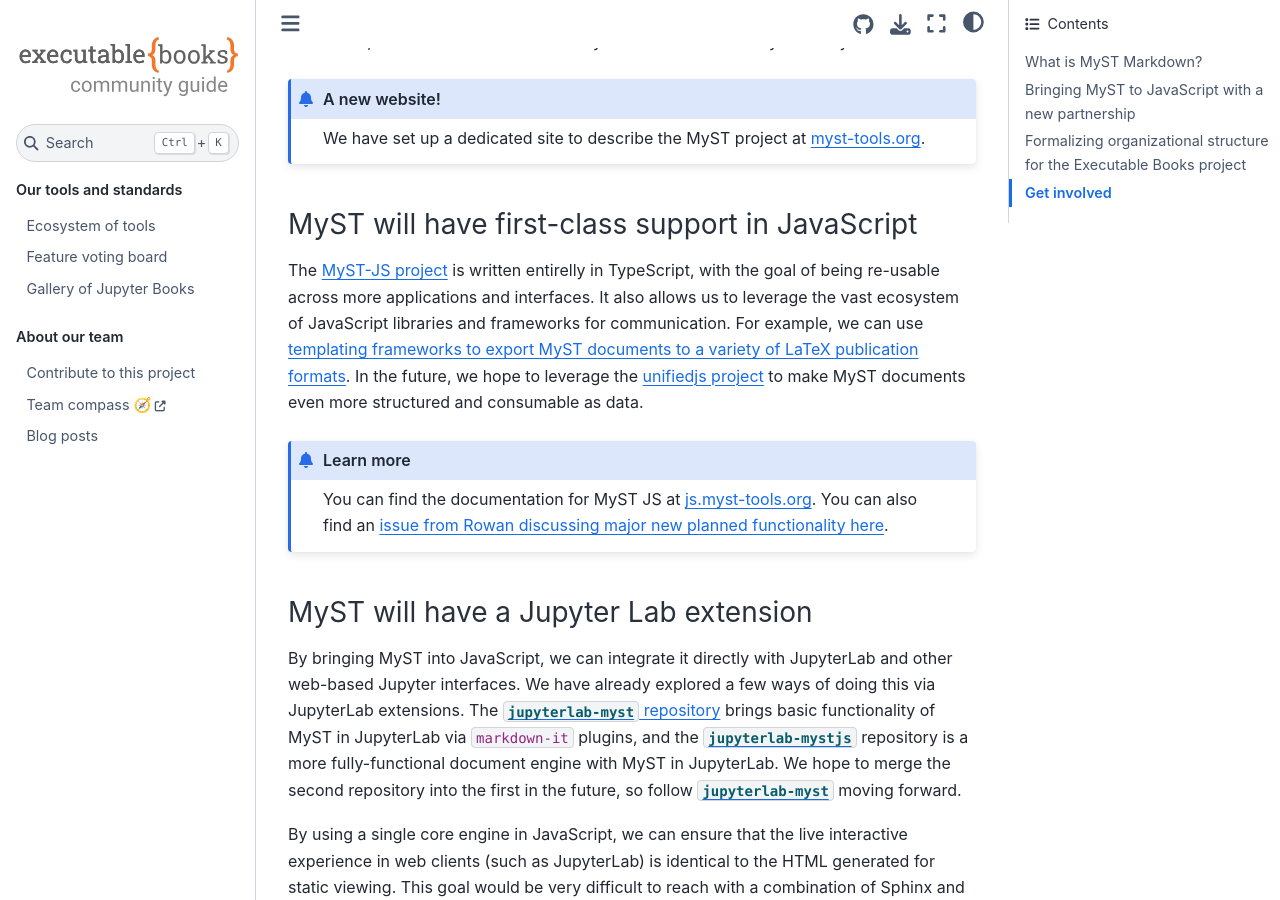
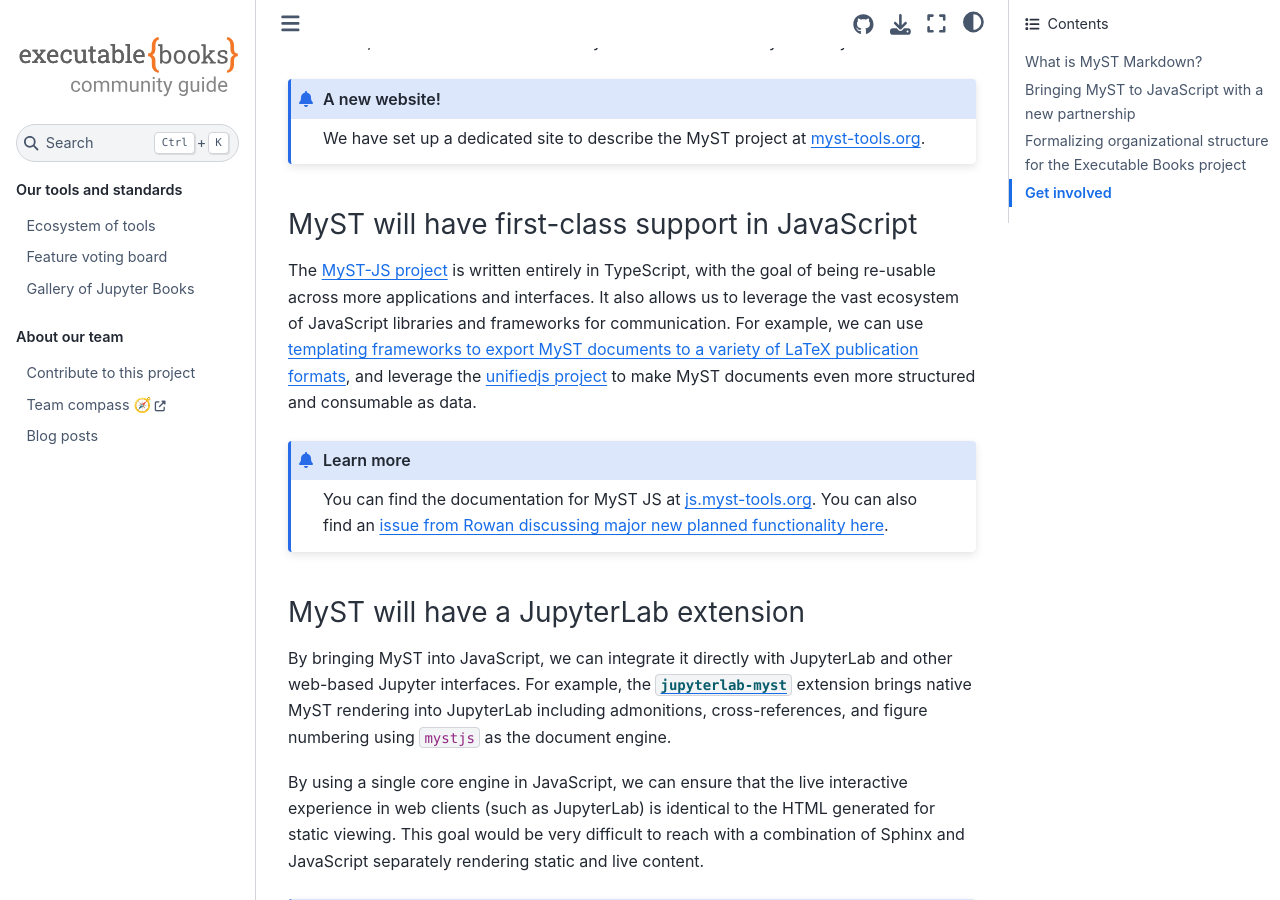
Before and after one commit to executablebooks/meta, a Sphinx documentation site: the page built from docs/blog/2023/announce-mystjs.md, in a window 1280 px wide and 900 px high, scrolled down 2431 px. Built offline with Sphinx 7.4.7 and the Sphinx Book theme 1.1.4, drawn with Linux system fonts in a browser that asks for light colours.

Commit message:
Apply suggestions from code review
Co-authored-by: Greg Caporaso <gregcaporaso@gmail.com>
Co-authored-by: Rowan Cockett <rowanc1@gmail.com>
Co-authored-by: Angus Hollands <goosey15@gmail.com>

```diff
--- a/docs/blog/2023/announce-mystjs.md
+++ b/docs/blog/2023/announce-mystjs.md
@@ -76,21 +76,18 @@
 
 ### MyST will have first-class support in JavaScript
 
-The [MyST-JS project](https://github.com/executablebooks/mystjs) is written entirelly in TypeScript, with the goal of being re-usable across more applications and interfaces.
+The [MyST-JS project](https://github.com/executablebooks/mystjs) is written entirely in TypeScript, with the goal of being re-usable across more applications and interfaces.
 It also allows us to leverage the vast ecosystem of JavaScript libraries and frameworks for communication.
-For example, we can use [templating frameworks to export MyST documents to a variety of LaTeX publication formats](https://github.com/myst-templates).
-In the future, we hope to leverage the [unifiedjs project](https://unifiedjs.com/) to make MyST documents even more structured and consumable as data.
+For example, we can use [templating frameworks to export MyST documents to a variety of LaTeX publication formats](https://github.com/myst-templates), and leverage the [unifiedjs project](https://unifiedjs.com/) to make MyST documents even more structured and consumable as data.
 
 :::{admonition} Learn more
 You can find the documentation for MyST JS at [js.myst-tools.org](https://myst-tools.org/docs/mystjs). You can also find an [issue from Rowan discussing major new planned functionality here](https://github.com/executablebooks/meta/issues/838).
 :::
 
-### MyST will have a Jupyter Lab extension
+### MyST will have a JupyterLab extension
 
 By bringing MyST into JavaScript, we can integrate it directly with JupyterLab and other web-based Jupyter interfaces.
-We have already explored a few ways of doing this via JupyterLab extensions.
-The [`jupyterlab-myst` repository](https://github.com/executablebooks/jupyterlab-myst) brings basic functionality of MyST in JupyterLab via `markdown-it` plugins, and the [`jupyterlab-mystjs`](https://github.com/executablebooks/jupyterlab-mystjs) repository is a more fully-functional document engine with MyST in JupyterLab.
-We hope to merge the second repository into the first in the future, so follow [`jupyterlab-myst`](https://github.com/executablebooks/jupyterlab-myst) moving forward.
+For example, the [`jupyterlab-myst`](https://github.com/executablebooks/jupyterlab-myst) extension brings native MyST rendering into JupyterLab including admonitions, cross-references, and figure numbering using `mystjs` as the document engine.
 
 By using a single core engine in JavaScript, we can ensure that the live interactive experience in web clients (such as JupyterLab) is identical to the HTML generated for static viewing.
 This goal would be very difficult to reach with a combination of Sphinx and JavaScript separately rendering static and live content.
@@ -118,7 +115,7 @@
 It also has major functionality that is missing in MyST-JS (for example, full internationalization support and extensions).
 We will continue to improve and maintain this stack (both as individual projects in the Sphinx ecosystem and as the Jupyter Book distribution).
 
-The MyST-JS project will initially focus its efforts on a slightly different use-case: **scientific publishing usecases**, such as reproducible analyses meant for publication, and integration with publisher workflows like [JATS](https://en.wikipedia.org/wiki/Journal_Article_Tag_Suite) and [Latex](https://www.latex-project.org/).
+The MyST-JS project will initially focus its efforts on a slightly different use-case: **scientific publishing usecases**, such as reproducible analyses meant for publication, and integration with publisher workflows like [JATS](https://en.wikipedia.org/wiki/Journal_Article_Tag_Suite) and [LaTeX](https://www.latex-project.org/).
 It will likely grow into new kinds of published content as well, and we will see how far the "MyST in JavaScript" experience can get.
 We also hope to see more third-party interfaces and services take advantage of MyST-JS for their own use-cases.
 
```
Also changed, not shown: docs/tools.md (+1 -1 lines).
